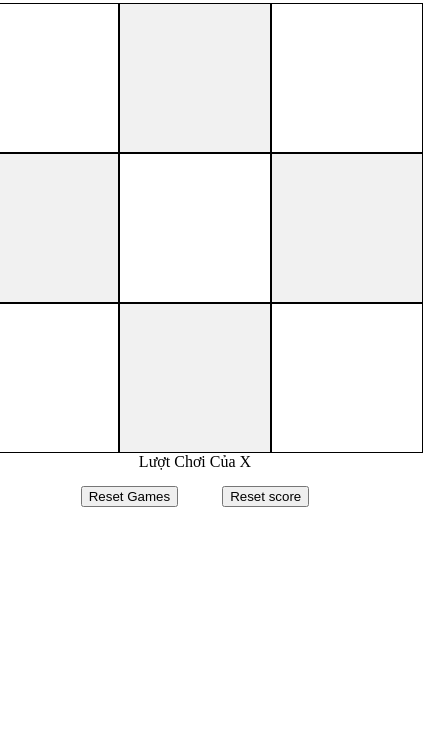
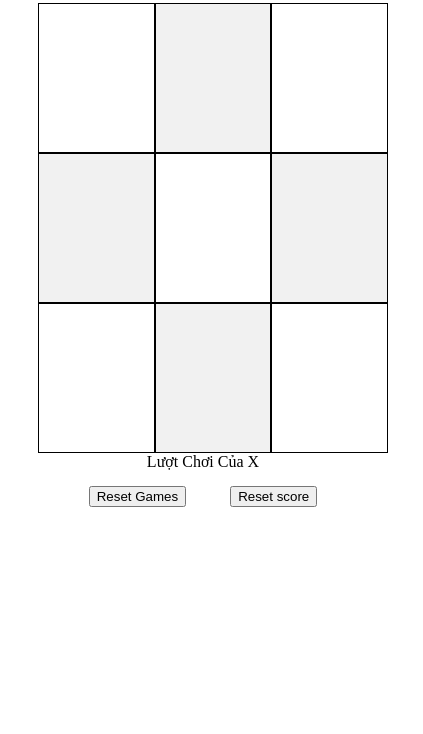
Before and after one commit to QuocViet92/tigtactoeJs, a website built with Vite: page index.html in a window 390 px wide. Shown: the part 110-844 px from the top of the page, 423 px wide, since content can reach past the window. Built offline with nearby package versions, Linux system fonts and the light colour scheme.

Commit message:
addCssMobile

```diff
--- a/index.css
+++ b/index.css
@@ -132,3 +132,21 @@
     -o-user-select: none;
     user-select: none;
 }
+@media(max-width:768px){
+    body{
+        width: 100vw;
+    }
+    .board{
+        padding: 0 20px;
+        box-sizing: border-box;
+    }
+    .rows{
+        display: grid;
+        grid-template-columns: 1fr 1fr 1fr;
+        width: 100%;
+        padding: 0 10px;
+    }
+    .row{
+        width: auto;
+    }
+}
```
